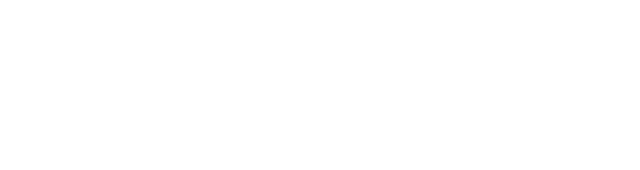
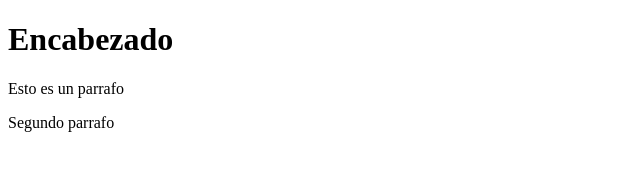
Before and after one commit to diegotopastor/PruebasGit, a plain HTML site: page index.html in a window 1280 px wide. Shown: the whole page, without its empty margins (0-640 px from the left). Drawn offline with Linux system fonts and the light colour scheme.

Commit message:
Agregado segundo parrafo

```diff
--- a/index.html
+++ b/index.html
@@ -6,6 +6,8 @@
     <title>Document</title>
 </head>
 <body>
-
+    <h1>Encabezado</h1>
+    <p>Esto es un parrafo</p>
+    <p>Segundo parrafo</p>
 </body>
 </html>
```
